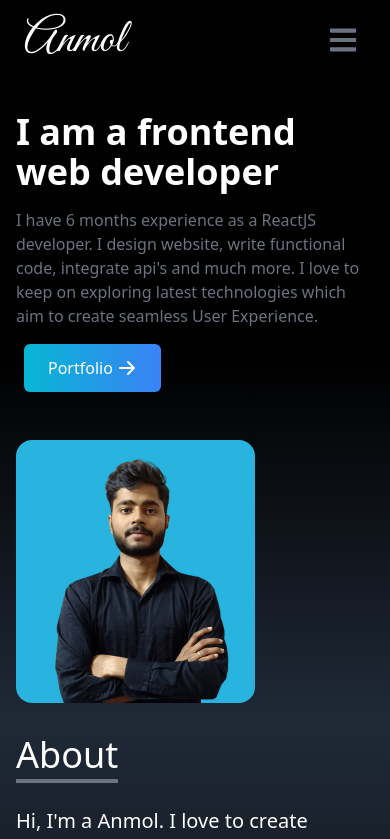
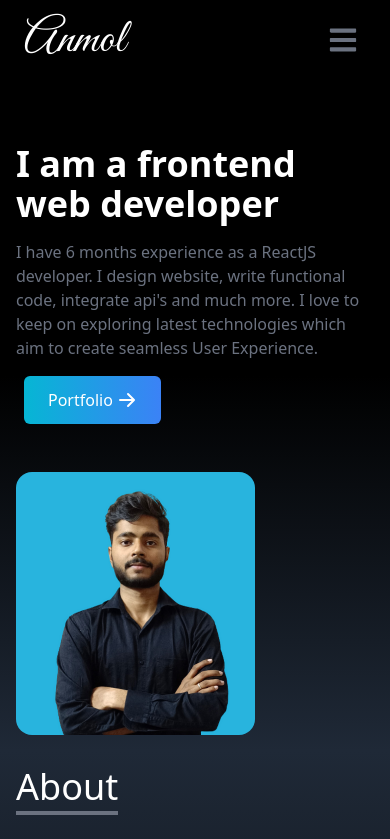
Before and after one commit to coderhack54/Personal_Portfolio, a React (Create React App) app: page / in a window 390 px wide. Shown: the top 839 px of the page. Built offline with nearby package versions, Linux system fonts and the light colour scheme.

Commit message:
responsiveness updated

```diff
--- a/src/components/Home.js
+++ b/src/components/Home.js
@@ -10,7 +10,7 @@
       name="home"
       className="w-full md:h-screen bg-gradient-to-b from-black via-black to-gray-800"
     >
-      <div className="max-w-screen-lg flex justify-center items-center h-full mx-auto flex-col px-4 pb-4 md:flex-row">
+      <div className="max-w-screen-lg flex justify-center items-center h-full mx-auto flex-col px-4 pb-4 md:flex-row pt-8">
         <div className="flex flex-col justify-center h-full pt-12 md:pt-0 mt-16 md:mt-0">
           <h2 className="text-4xl sm:text-7xl font-bold text-white">
             I am a frontend web developer
```
